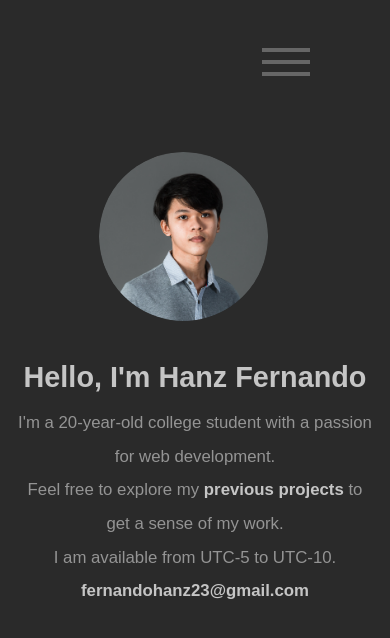
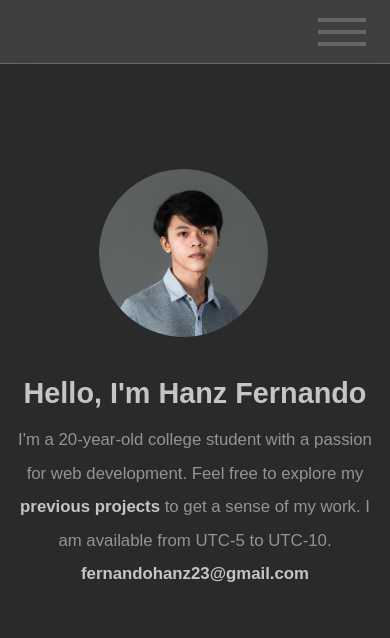
Before and after one commit to hanzfernando/portfolio, a React (Vite) app in the folder frontend/: page /about in a window 390 px wide. Shown: the top 638 px of the page. Built offline with nearby package versions, Linux system fonts and the light colour scheme.

Commit message:
updated to be mobile-friendly;

```diff
--- a/frontend/src/components/BurgerNav.jsx
+++ b/frontend/src/components/BurgerNav.jsx
@@ -9,12 +9,16 @@ const BurgerNav = () => {
 
     return (
         <>
+            {/* Top Glassy Bar with Burger Icon */}
+            <div className="fixed top-0 left-0 w-full h-16 flex items-center justify-between px-6 bg-white/10 backdrop-blur-lg md:border-none border-b border-white/20 z-[1101] md:bg-transparent">
             {/* Burger Icon */}
-            <div className="fixed top-12 right-20 z-1100 cursor-pointer" onClick={toggleMenu}>
-                <div className={`w-12 h-1 bg-[#666666] transition-all duration-300 ${isOpen ? 'rotate-45 translate-y-2' : ''} dark:bg-[#666666]`} />
-                <div className={`w-12 h-1 bg-[#666666] mt-2 transition-all duration-300 ${isOpen ? 'hidden mt-3 ' : ''} dark:bg-[#666666]`} />
-                <div className={`w-12 h-1 bg-[#666666] mt-2 transition-all duration-300 ${isOpen ? '-rotate-45 -translate-y-2 mt-3 ' : ''} dark:bg-[#666666]`} />
+                <div className="cursor-pointer z-[1102] md:fixed md:top-12 md:right-20 ml-auto" onClick={toggleMenu}>
+                    <div className={`w-12 h-1 bg-[#666666] transition-all duration-300 ${isOpen ? 'rotate-45 translate-y-2' : ''} dark:bg-[#666666]`} />
+                    <div className={`w-12 h-1 bg-[#666666] mt-2 transition-all duration-300 ${isOpen ? 'hidden mt-3 ' : ''} dark:bg-[#666666]`} />
+                    <div className={`w-12 h-1 bg-[#666666] mt-2 transition-all duration-300 ${isOpen ? '-rotate-45 -translate-y-2 mt-3 ' : ''} dark:bg-[#666666]`} />
+                </div>
             </div>
+
 
             {/* Overlay Menu */}
             <div className={`fixed top-0 left-0 w-full h-screen bg-neutral-800 flex opacity-98 flex-col justify-center items-center gap-8 z-1000 transition-transform duration-500 ${isOpen ? "translate-y-0" : "-translate-y-full"} dark:bg-neutral-900`}>
--- a/frontend/src/components/ProjectShowcase.jsx
+++ b/frontend/src/components/ProjectShowcase.jsx
@@ -1,27 +1,25 @@
 import React, { useState } from "react";
-import placeholderImg from "../assets/public/placeholder-img.jpg"; // adjust the path based on your structure
+import placeholderImg from "../assets/public/placeholder-img.jpg";
+
 const ProjectShowcase = ({ projects }) => {
   const [selectedProject, setSelectedProject] = useState(null);
-
   const handleClose = () => setSelectedProject(null);
 
   const Card = ({ project, onClick, isActive }) => (
     <div
       onClick={onClick}
-        className={`group relative overflow-hidden border transform transition duration-300 ${
+      className={`w-full shrink-0 group relative overflow-hidden border transform transition duration-300 md:mr-0 mr-4 ${
         isActive
             ? "bg-gray-700 border-gray-600 scale-[1.05] shadow-[4px_4px_12px_rgba(120,120,120,0.2)]"
             : "bg-[#1E1E1E] border-[#2d2d2d] hover:bg-[#1E1E1E] hover:shadow-[4px_4px_12px_rgba(120,120,120,0.25)] hover:scale-105"
         } cursor-pointer`}
+
     >
-
-
-      {/* Title bar - Make sure it's always on top */}
-      <div className="bg-[#222] uppercase text-left px-2 py-2 text-xs font-semibold text-[#999] uppercase z-20 relative">
+        <div className="bg-[#222] uppercase text-left px-2 py-2 text-xs font-semibold text-[#999] z-20 relative truncate">
             {project.title}
         </div>
 
-      {/* Image or placeholder */}
+
       <div className="relative w-full h-0 pb-[56.25%]">
         <img
           src={project.thumbnail || placeholderImg}
@@ -30,30 +28,38 @@ const ProjectShowcase = ({ projects }) => {
         />
       </div>
 
-      {/* Hover overlay with transparent glass effect */}
       <div className="absolute top-0 left-0 right-0 bottom-0 bg-black/50 backdrop-blur-lg text-white text-xs p-3 transform translate-y-full group-hover:translate-y-0 transition-transform duration-300 z-10 flex items-center justify-center text-center">
         {project.shortDescription}
       </div>
 
-
-      {/* Tags at bottom-right with solid background */}
-      <div className="absolute bottom-3 right-3 bg-[#313131] p-2 rounded-lg z-10">
+        <div className="absolute bottom-3 right-3 bg-[#313131] px-2 py-1 rounded-lg z-10 max-w-[85%] flex flex-wrap gap-1 overflow-hidden">
             {project.tags?.map((tag, i) => (
-            <span key={i} className="text-[#bbb] text-xs px-2 py-1">
+                <span key={i} className="text-[#bbb] text-[10px] px-1 py-[1px] bg-[#444] rounded">
                 {tag}
                 </span>
             ))}
+            {project.tags?.length > 5 && (
+                <span className="text-[#aaa] text-[10px] px-1 py-[1px] bg-[#333] rounded">
+                +{project.tags.length - 5} more
+                </span>
+            )}
         </div>
+
     </div>
   );
 
   return (
     <>
       {selectedProject ? (
-        <div className="flex border-t border-gray-700 min-h-[70vh]">
-            {/* Left panel - project list */}
-            <div className="min-w-[250px] w-2/5 border-r border-gray-700 overflow-y-auto p-8 space-y-4 max-h-[calc(100vh-8rem)]">
-
+        <div className="flex flex-col md:flex-row border-t border-gray-700 min-h-[70vh]">
+          {/* Project List */}
+          <div className="w-full md:w-2/5 border-b md:border-b-0 md:border-r border-gray-700 p-4">
+            <div
+              className="flex md:flex-col md:overflow-x-hidden gap-4 overflow-y-auto pb-2 md:pb-0"
+              style={{ WebkitOverflowScrolling: "touch",
+                maxHeight: "calc(100vh - 150px)",
+               }}
+            >
               {projects.map((project) => (
                 <Card
                   key={project.id + project.title}
@@ -63,9 +69,10 @@ const ProjectShowcase = ({ projects }) => {
                 />
               ))}
             </div>
+          </div>
 
-            {/* Right panel - project details */}
-            <div className="w-3/5 p-6 relative">
+          {/* Project Detail */}
+          <div className="w-full md:w-3/5 p-6 relative">
             <button
               className="absolute top-2 right-0 text-4xl text-gray-400 hover:text-white cursor-pointer"
               onClick={handleClose}
@@ -88,20 +95,22 @@ const ProjectShowcase = ({ projects }) => {
               ))}
             </div>
 
-
             <p className="text-gray-300 mb-4">{selectedProject.description}</p>
 
             {selectedProject.learningPoints?.length > 0 && (
               <div className="mb-4">
-                    <h3 className="text-lg font-semibold text-white mb-2">Learning Highlights</h3>
+                <h3 className="text-lg font-semibold text-white mb-2">
+                  Learning Highlights
+                </h3>
                 <ul className="list-disc list-inside space-y-1 text-sm text-gray-300">
                   {selectedProject.learningPoints.map((point, i) => (
-                        <li key={i} className="leading-snug">{point}</li>
+                    <li key={i} className="leading-snug">
+                      {point}
+                    </li>
                   ))}
                 </ul>
               </div>
             )}
-
 
             {selectedProject.link && (
               <a
@@ -116,7 +125,7 @@ const ProjectShowcase = ({ projects }) => {
           </div>
         </div>
       ) : (
-        // Grid view
+        // Default grid view
         <div className="grid grid-cols-1 sm:grid-cols-2 gap-6 p-5">
           {projects.map((project) => (
             <Card
--- a/frontend/src/index.css
+++ b/frontend/src/index.css
@@ -23,6 +23,10 @@ body {
 .font-poppins {
     font-family: 'Poppins', sans-serif;
     font-weight: 300;
+}
+
+.text-justify {
+    text-align: justify;
 }
 
 .hide-on-small {
--- a/frontend/src/pages/AboutPage.jsx
+++ b/frontend/src/pages/AboutPage.jsx
@@ -16,20 +16,17 @@ const AboutPage = () => {
                     Hello, I'm Hanz Fernando
                 </h1>
 
-                <p className="text-center text-[1.05em] leading-[2em] text-[#949494] font-poppins">
-                    I'm a 20-year-old college student with a passion for web development.<br />
-                    Feel free to explore my{' '}
+                <p className="text-center tex-justify text-[1.05em] leading-[2em] text-[#949494] font-poppins max-w-xl">
+                I'm a 20-year-old college student with a passion for web development. Feel free to explore my{' '}
                 <Link to={'/projects'} className="font-bold no-underline text-[#c5c5c5]">
                     previous projects
                 </Link>{' '}
-                    to get a sense of my work.<br />
-                    I am available from UTC-5 to UTC-10.{' '}
+                to get a sense of my work. I am available from UTC-5 to UTC-10.{' '}
                 <span className="font-bold no-underline text-[#c5c5c5]">
                     fernandohanz23@gmail.com
                 </span>
+                </p>
 
-
-                </p>
 
 
             </div>
--- a/frontend/src/pages/ProjectsPage.jsx
+++ b/frontend/src/pages/ProjectsPage.jsx
@@ -39,7 +39,7 @@ const ProjectsPage = () => {
   return (
     <>
         <BurgerNav />
-        <div className="w-[70%] max-w-4xl mx-auto pt-32 pb-20">
+        <div className="md:w-[70%] w-[90%] max-w-4xl mx-auto pt-32 pb-20">
             <div className="mb-8 px-5">
             <h1 className="font-bold text-4xl tracking-tight text-[#c5c5c5]">
                 Software Development Portfolio
```
Lines whose indentation alone changed are shown as unchanged.
